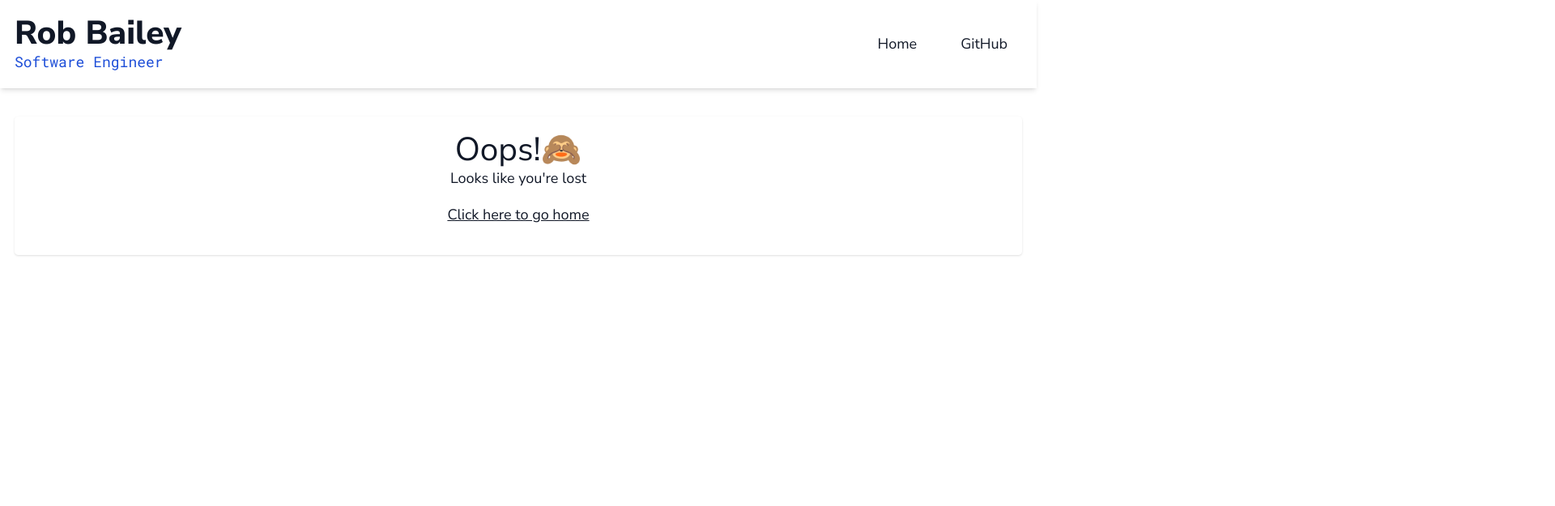
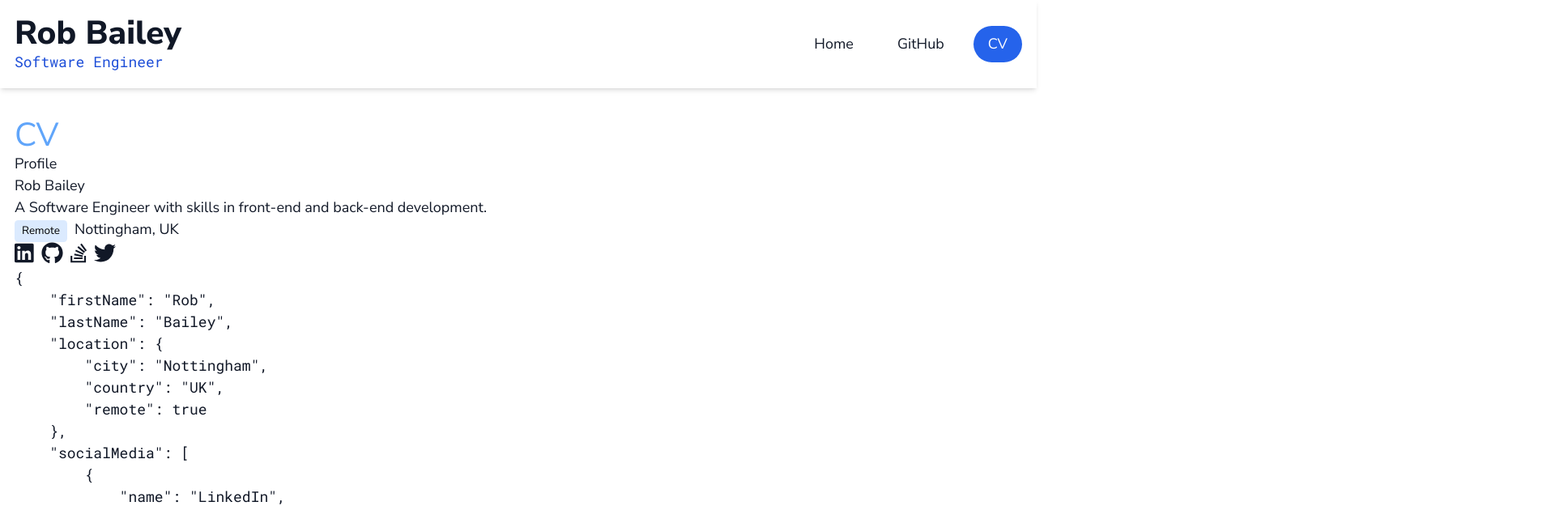
Before and after one commit to robbailey3/website-next, a Next.js app: page /cv in a window 1280 px wide. Before the commit this address had no page. Shown: the top 625 px of the page at 81% size, 1920 px wide, since content can reach past the window. Built offline with nearby package versions, Linux system fonts and the light colour scheme.

Commit message:
build: adding some new components & pages

```diff
--- a/src/components/global/Navigation/Navigation.tsx
+++ b/src/components/global/Navigation/Navigation.tsx
@@ -107,8 +107,7 @@ const Navigation = () => {
             onClick={handleNavLinkClick}
           />
           {/* <NavigationLink text="Projects" href="/projects" /> */}
-          {/*
-          <NavigationLink text="CV" href="/cv" /> */}
+          <NavigationLink text="CV" href="/cv" />
         </ul>
       </nav>
     </section>
--- /dev/null
+++ b/src/features/cv/components/CvProfile/CvProfile.tsx
@@ -0,0 +1,42 @@
+import Tag from '@/components/common/Tag/Tag';
+import { CVProfile } from '@/data/cv/cv';
+import { FontAwesomeIcon } from '@fortawesome/react-fontawesome';
+
+export interface CvProfileProps {
+  profile: CVProfile;
+}
+
+const CvProfile = (props: CvProfileProps) => {
+  const { profile } = props;
+
+  return (
+    <section>
+      <h2>Profile</h2>
+      <p>
+        {profile.firstName} {profile.lastName}
+      </p>
+      <p>{profile.profile}</p>
+      <p>
+        {profile.location.remote && (
+          <span className="mr-2">
+            <Tag variant="primary">Remote</Tag>
+          </span>
+        )}
+        {profile.location.city}, {profile.location.country}
+      </p>
+      <p>
+        {profile.socialMedia.map((social, i) => (
+          <span key={`${social.name}__${i}`}>
+            <a href={social.url.toString()}>
+              <FontAwesomeIcon icon={social.icon} className="text-2xl mr-2" />
+              <span className="sr-only">{social.name}</span>
+            </a>
+          </span>
+        ))}
+      </p>
+      <pre>{JSON.stringify(profile, null, 4)}</pre>
+    </section>
+  );
+};
+
+export default CvProfile;
--- /dev/null
+++ b/src/pages/cv/index.tsx
@@ -0,0 +1,16 @@
+import Container from '@/components/common/Container/Container';
+import { CV } from '@/data/cv/cv';
+import CvProfile from '@/features/cv/components/CvProfile/CvProfile';
+
+const CVPage = () => {
+  return (
+    <Container>
+      <div className="py-8">
+        <h1 className="text-blue-400 text-4xl">CV</h1>
+        <CvProfile profile={CV.profile} />
+      </div>
+    </Container>
+  );
+};
+
+export default CVPage;
```
